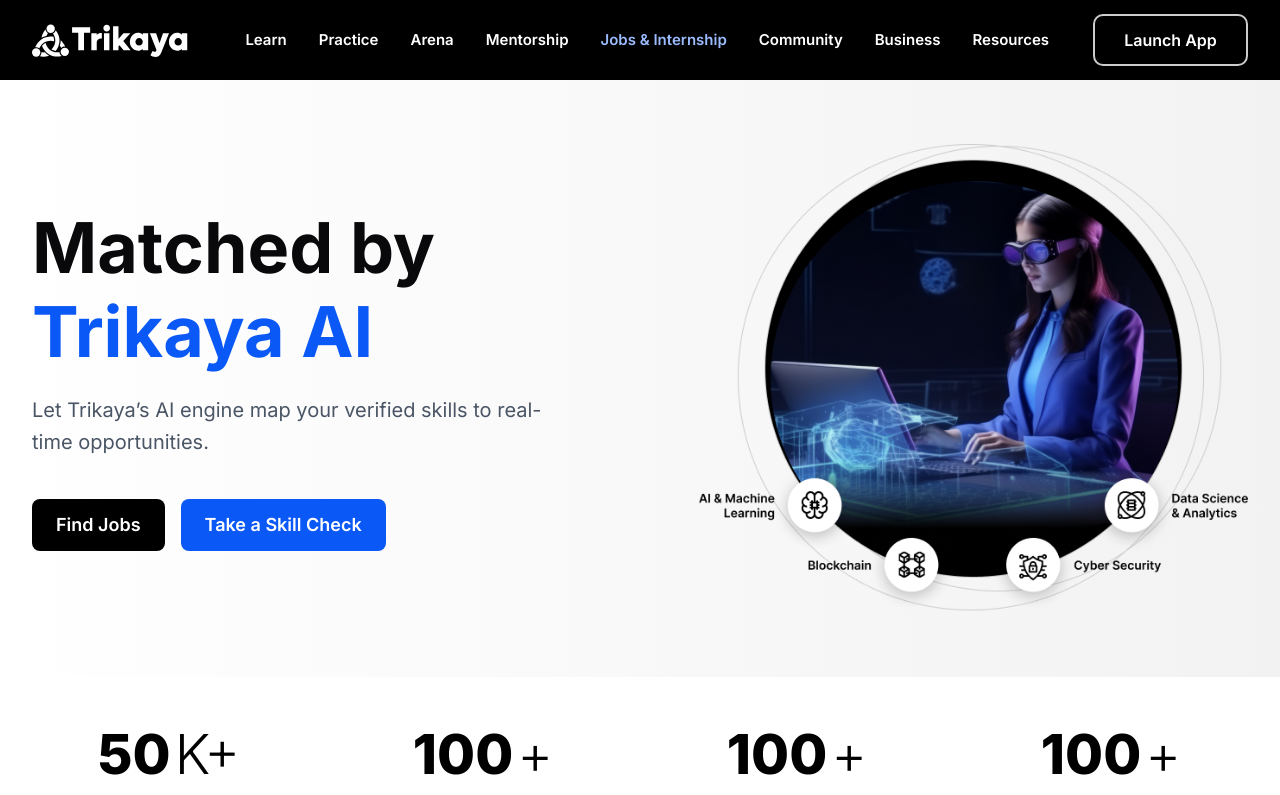
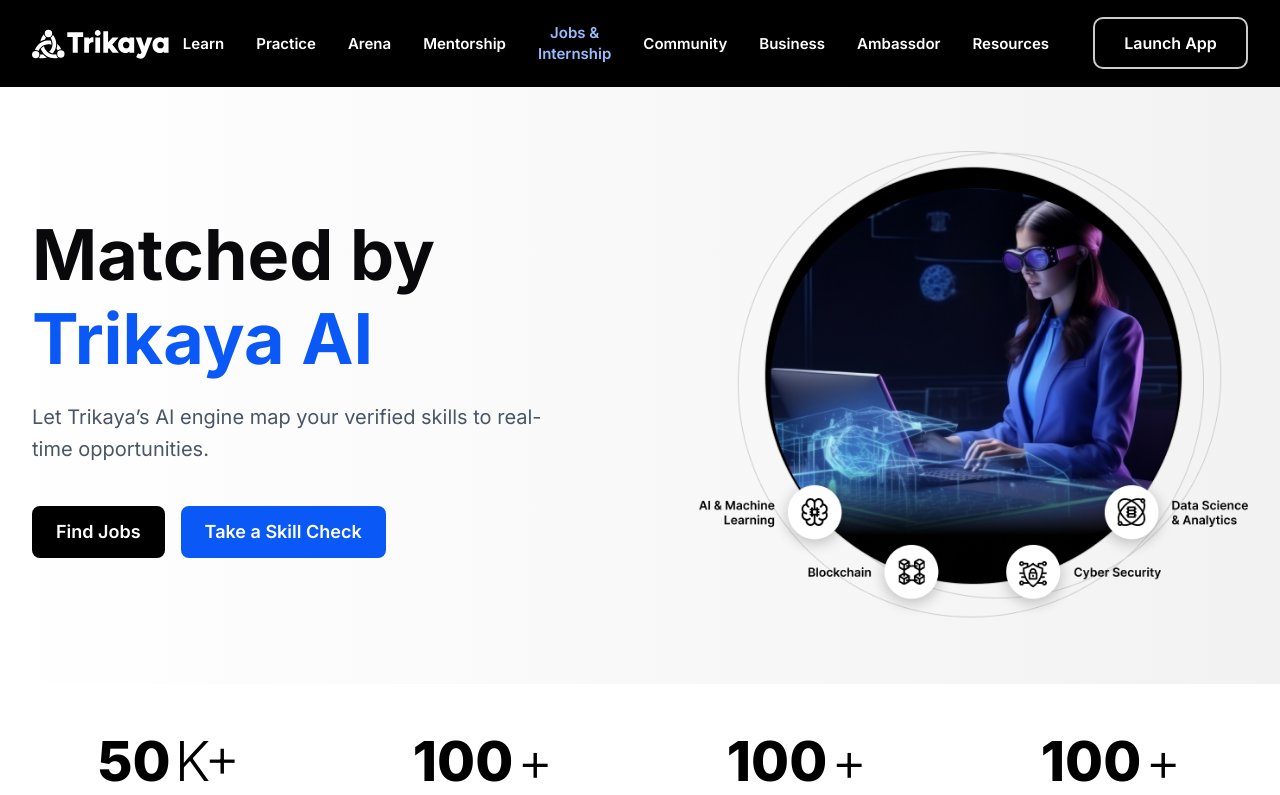
Before and after one commit to sujaysingh07/trikaya-tech, a Next.js app: page / in a window 1280 px wide. Shown: the top 795 px of the page. Built offline with nearby package versions, Linux system fonts and the light colour scheme.

Commit message:
jobs,internship,community,business,ambassdor page completed

```diff
--- a/src/components/common/Navbar.tsx
+++ b/src/components/common/Navbar.tsx
@@ -11,7 +11,6 @@ const Navbar = () => {
   const [isOpen, setIsOpen] = useState(false);
   const [openItem, setOpenItem] = useState<string | null>(null);
   const [openDropdown, setOpenDropdown] = useState<string | null>(null);
-
 
   const router = useRouter();
   const pathname = usePathname();
@@ -35,6 +34,7 @@ const Navbar = () => {
 
     { id: "community", label: "Community", path: "/community" },
     { id: "business", label: "Business", path: "/business" },
+    { id: "ambassdor", label: "Ambassdor", path: "/ambassdor" },
     { id: "resources", label: "Resources", path: "/resources" },
   ];
 
```
